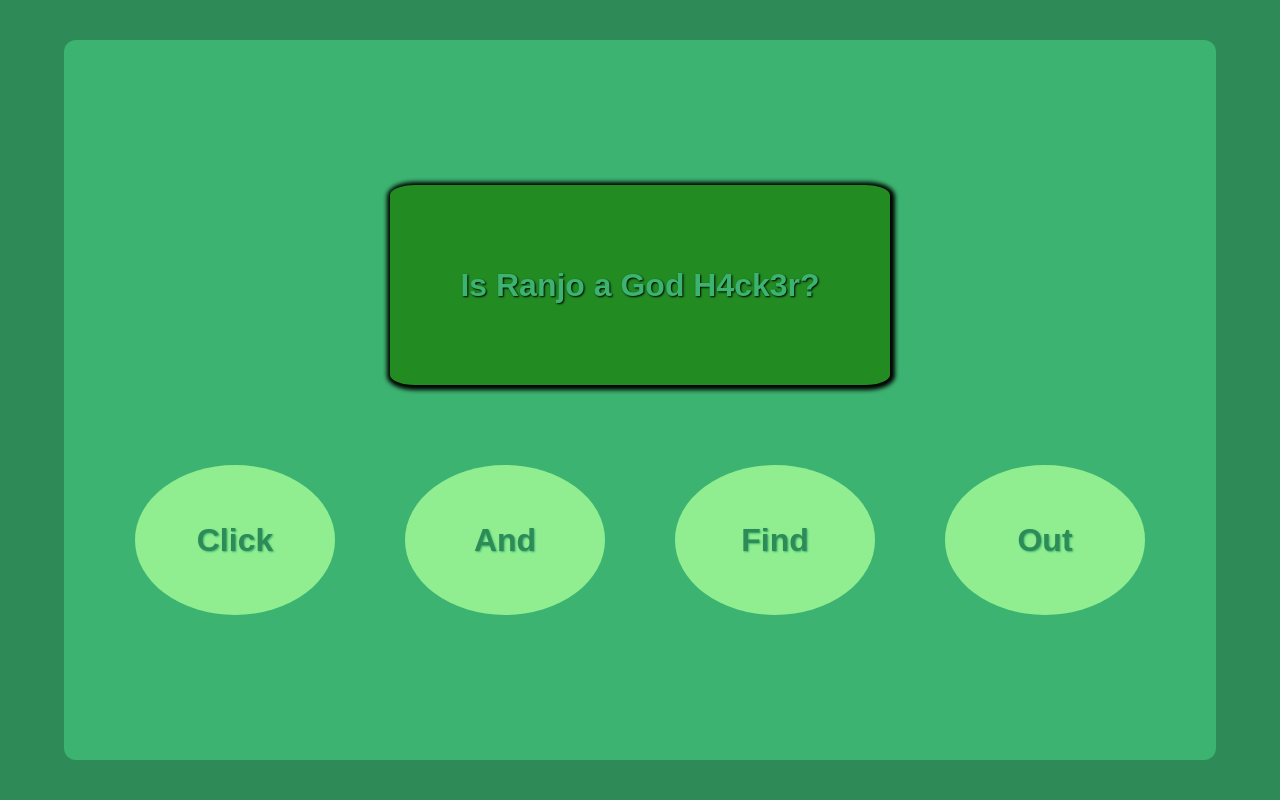
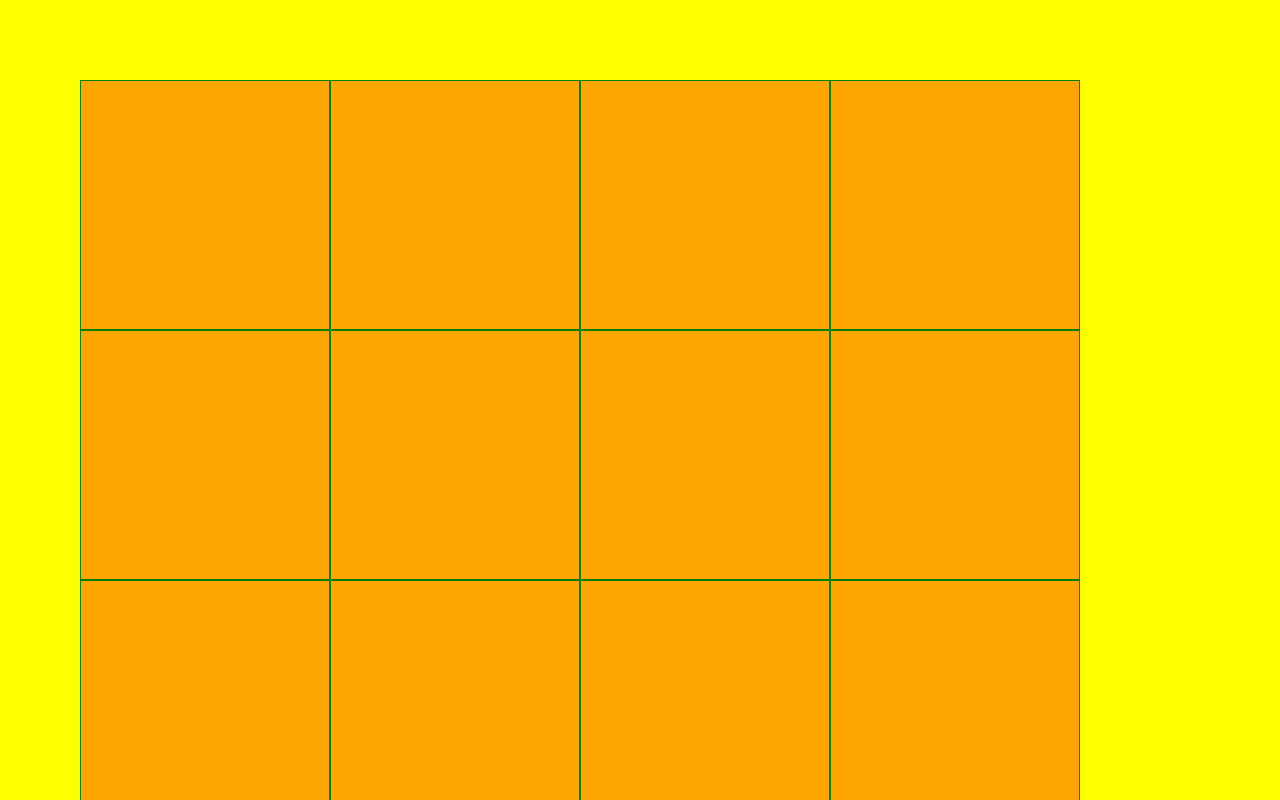
Before and after one commit to oscargelin/React-TS-pracc, a React (Create React App) app: page / in a window 1280 px wide. Shown: the top 800 px of the page. Built offline with nearby package versions, Linux system fonts and the light colour scheme.

Commit message:
feat: add box component

```diff
--- a/src/App.tsx
+++ b/src/App.tsx
@@ -1,16 +1,25 @@
 import React, { useState } from "react";
-import RanjoGodHacker from "./components/RanjoGodHacker";
 import "./App.css";
+import Box from "./components/Box";
 
 const App = () => {
+  const arr = [1, 2, 3, 4, 5, 6, 7, 8, 9, 10, 21, 13, 14, 15, 64, 16, 17, 18];
+  let temp = arr.map((thing) => {
+    console.log(thing);
+    return <Box key={thing} id={thing} />;
+  });
+
   return (
-    <div className="App">
-      <RanjoGodHacker
-        answerOne="Click"
-        answerTwo="And"
-        answerThree="Find"
-        answerFour="Out"
-      />
+    <div
+      style={{
+        display: "flex",
+        flexWrap: "wrap",
+        backgroundColor: "yellow",
+        height: "100%",
+        padding: "10vh",
+      }}
+    >
+      {temp}
     </div>
   );
 };
--- a/src/components/Box.tsx
+++ b/src/components/Box.tsx
@@ -1,33 +1,27 @@
 import React, { useState } from "react";
+import style from "../styles/Box.module.scss";
 
-interface Props {
-  on: boolean;
+interface IBox {
   id: number;
-  toggle: () => void;
 }
+const Box = ({ id }: IBox) => {
+  const [clicked, setClicked] = useState<boolean>(false);
 
-const Box = (props: Props) => {
-  let [onOrOff, setOnOrOff] = useState<boolean>(props.on);
-
-  const styles = {
-    color: "rgb(4, 0, 255)",
-    width: "150px",
-    height: "150px",
-    border: "1px solid orange",
-    borderRadius: "4px",
-    fontSize: "80px",
-    display: "flex",
-    justifyContent: "center",
-    alignItems: "center",
-    textShadow: "0px 0px 2px red",
-    cursor: "pointer",
-    backgroundColor: onOrOff ? "lightgreen" : "lightpink",
+  const boxClicked = () => {
+    return setClicked((prevClicked) => !prevClicked);
   };
 
   return (
-    <div style={styles} onClick={props.toggle}>
-      {props.id}
-    </div>
+    <div
+      className={style.box}
+      onClick={boxClicked}
+      style={
+        clicked ? { backgroundColor: "aqua" } : { backgroundColor: "orange" }
+      }
+    ></div>
   );
 };
+
+//Lägg till useState osv klicka box ska byta färg.
+
 export default Box;
--- /dev/null
+++ b/src/styles/Box.module.scss
@@ -0,0 +1,6 @@
+.box {
+  background-color: orange;
+  border: 1px solid green;
+  height: 250px;
+  width: 250px;
+}
```
